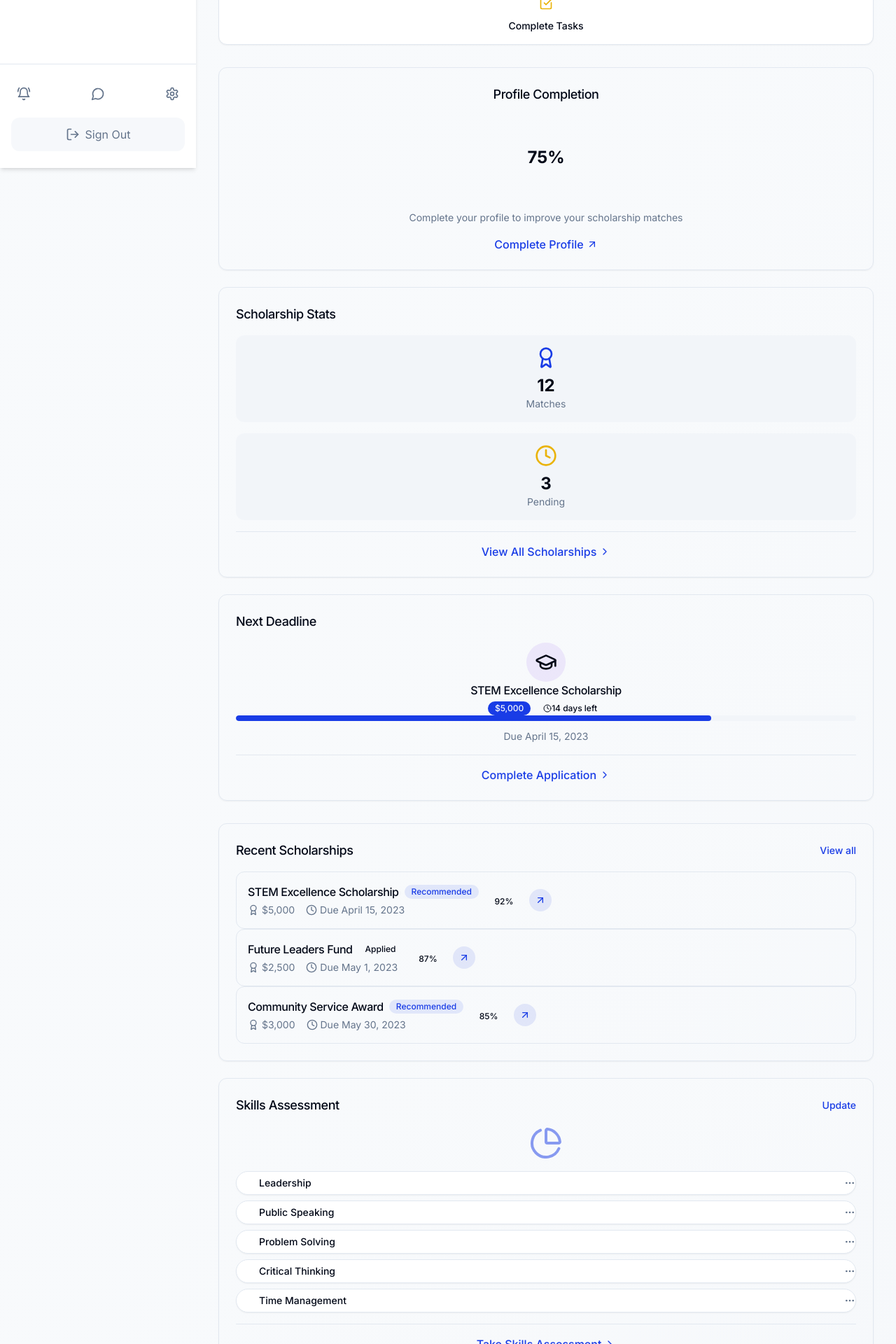
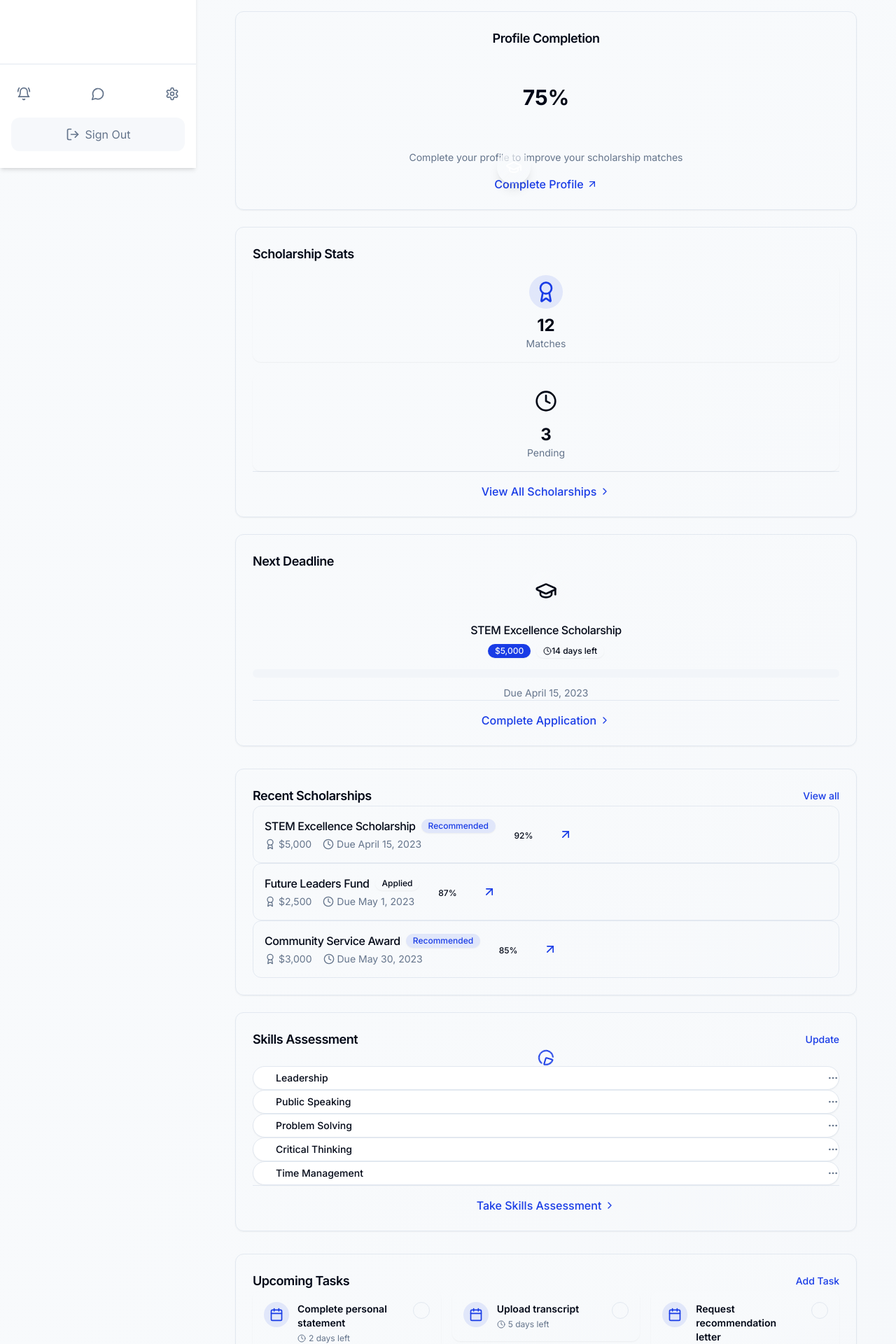
Before and after one commit to ryhan5/learnwell-fundwise-track, a React (Vite) app: page /dashboard in a window 1280 px wide. Shown: the part 560-2480 px from the top of the page at 70% size. Built offline with nearby package versions, Linux system fonts and the light colour scheme.

Commit message:
Improve dashboard UI

```diff
--- a/src/components/ui-components/Card.jsx
+++ b/src/components/ui-components/Card.jsx
@@ -12,7 +12,7 @@ const Card = ({
 }) => {
   const variantStyles = {
     default: "bg-card",
-    gradient: "bg-gradient-to-br from-primary/5 via-card to-accent/5",
+    gradient: "bg-gradient-to-br from-background via-card to-background backdrop-blur-[2px]",
     outline: "bg-background border-2",
     glass: "glass",
     dashboard: "bg-gradient-to-br from-background via-card to-background"
@@ -36,7 +36,7 @@ const Card = ({
         variantStyles[variant],
         roleStyles[role],
         highlighted && "ring-2 ring-primary",
-        onClick && "cursor-pointer hover-scale",
+        onClick && "cursor-pointer hover:shadow-md",
         className
       )}
       onClick={onClick}
--- a/src/components/ui-components/ProgressRing.jsx
+++ b/src/components/ui-components/ProgressRing.jsx
@@ -32,7 +32,7 @@ const ProgressRing = ({
           cy={size / 2}
           r={radius}
           strokeWidth={strokeWidth}
-          className={color}
+          className={color === "stroke-gradient-primary" ? "stroke-primary" : color}
           fill="transparent"
           strokeLinecap="round"
           initial={{ strokeDashoffset: circumference }}
@@ -44,6 +44,14 @@ const ProgressRing = ({
             transform: "rotate(-90deg)",
           }}
         />
+        {color === "stroke-gradient-primary" && (
+          <defs>
+            <linearGradient id="gradient-primary" x1="0%" y1="0%" x2="100%" y2="0%">
+              <stop offset="0%" stopColor="hsl(var(--primary))" />
+              <stop offset="100%" stopColor="hsl(var(--accent))" />
+            </linearGradient>
+          </defs>
+        )}
       </svg>
       {children && <div className="absolute">{children}</div>}
     </div>
--- a/src/pages/Dashboard.jsx
+++ b/src/pages/Dashboard.jsx
@@ -1,3 +1,4 @@
+
 import MainLayout from "@/components/layouts/MainLayout";
 import Card from "@/components/ui-components/Card";
 import Badge from "@/components/ui-components/Badge";
@@ -78,10 +79,10 @@ const Dashboard = () => {
   ];
 
   const quickActions = [
-    { name: "New Application", icon: Plus, color: "bg-primary/10 text-primary" },
-    { name: "Find Scholarships", icon: Bookmark, color: "bg-accent/10 text-accent" },
-    { name: "Update Skills", icon: Target, color: "bg-green-500/10 text-green-500" },
-    { name: "Complete Tasks", icon: CheckSquare, color: "bg-yellow-500/10 text-yellow-500" },
+    { name: "New Application", icon: Plus, color: "bg-gradient-to-br from-primary/20 to-primary/10 text-primary" },
+    { name: "Find Scholarships", icon: Bookmark, color: "bg-gradient-to-br from-accent/20 to-accent/10 text-accent" },
+    { name: "Update Skills", icon: Target, color: "bg-gradient-to-br from-green-500/20 to-green-500/10 text-green-500" },
+    { name: "Complete Tasks", icon: CheckSquare, color: "bg-gradient-to-br from-yellow-500/20 to-yellow-500/10 text-yellow-500" },
   ];
 
   const closestDeadline = recentScholarships.reduce((prev, current) =>
@@ -101,16 +102,16 @@ const Dashboard = () => {
 
   return (
     <MainLayout>
-      <div className="max-w-7xl mx-auto">
-        <header className="flex flex-col md:flex-row md:items-center justify-between gap-4 mb-8">
+      <div className="max-w-7xl mx-auto px-4 sm:px-6">
+        <header className="flex flex-col md:flex-row md:items-center justify-between gap-4 mb-8 bg-gradient-to-r from-background via-card to-background p-6 rounded-xl shadow-sm">
           <div>
-            <h1 className="text-2xl md:text-3xl font-semibold">Dashboard</h1>
-            <p className="text-muted-foreground mt-1">Track your scholarships and progress</p>
+            <h1 className="text-2xl md:text-3xl font-bold bg-gradient-to-r from-primary to-accent bg-clip-text text-transparent">Dashboard</h1>
+            <p className="text-muted-foreground mt-1">Track your scholarships and educational funding</p>
           </div>
           <div className="flex gap-3">
             <div className="relative">
               <button
-                className="bg-secondary hover:bg-secondary/80 text-foreground font-medium px-2 py-2 rounded-lg inline-flex items-center gap-1 transition-colors"
+                className="bg-secondary/80 hover:bg-secondary text-foreground font-medium px-3 py-2 rounded-lg inline-flex items-center gap-1 transition-colors shadow-sm"
                 onClick={() => setShowNotifications(!showNotifications)}
               >
                 <Bell className="w-5 h-5" />
@@ -123,20 +124,20 @@ const Dashboard = () => {
                 <motion.div
                   initial={{ opacity: 0, y: 10 }}
                   animate={{ opacity: 1, y: 0 }}
-                  className="absolute right-0 mt-2 w-72 bg-card border rounded-lg shadow-lg z-50"
+                  className="absolute right-0 mt-2 w-80 bg-card border rounded-lg shadow-lg z-50"
                 >
-                  <div className="p-3 border-b">
-                    <h3 className="font-medium">Notifications</h3>
+                  <div className="p-3 border-b bg-gradient-to-r from-background to-card rounded-t-lg">
+                    <h3 className="font-medium text-primary">Notifications</h3>
                   </div>
-                  <div className="max-h-72 overflow-y-auto">
+                  <div className="max-h-80 overflow-y-auto">
                     {notifications.map(notification => (
-                      <div key={notification.id} className="p-3 border-b hover:bg-muted/50 transition-colors">
+                      <div key={notification.id} className="p-3 border-b hover:bg-muted/30 transition-colors">
                         <div className="flex gap-3">
-                          <div className="flex-shrink-0 mt-1">
+                          <div className="flex-shrink-0 mt-1 p-2 rounded-full bg-primary/5">
                             {notificationIcon[notification.type]}
                           </div>
                           <div>
-                            <p className="font-medium text-sm">{notification.title}</p>
+                            <p className="font-semibold text-sm">{notification.title}</p>
                             <p className="text-xs text-muted-foreground mb-1">{notification.message}</p>
                             <p className="text-xs text-muted-foreground/70">{notification.time}</p>
                           </div>
@@ -144,8 +145,8 @@ const Dashboard = () => {
                       </div>
                     ))}
                   </div>
-                  <div className="p-2 text-center border-t">
-                    <Link to="/notifications" className="text-xs text-primary font-medium">
+                  <div className="p-3 text-center border-t bg-gradient-to-r from-card to-background rounded-b-lg">
+                    <Link to="/notifications" className="text-xs text-primary font-medium hover:underline transition-all">
                       View all notifications
                     </Link>
                   </div>
@@ -153,7 +154,7 @@ const Dashboard = () => {
               )}
             </div>
 
-            <button className="bg-primary/10 hover:bg-primary/20 text-primary font-medium px-4 py-2 rounded-lg inline-flex items-center gap-1 transition-colors">
+            <button className="bg-gradient-to-r from-primary to-primary/90 text-primary-foreground font-medium px-4 py-2 rounded-lg inline-flex items-center gap-2 transition-all hover:shadow-md">
               <Plus className="w-4 h-4" />
               <span>New Application</span>
             </button>
@@ -167,12 +168,14 @@ const Dashboard = () => {
               initial={{ opacity: 0, y: 10 }}
               animate={{ opacity: 1, y: 0 }}
               transition={{ duration: 0.3, delay: 0.1 * index }}
+              whileHover={{ y: -5 }}
             >
               <Card
-                className="p-4 flex flex-col items-center text-center hover:shadow-md transition-all cursor-pointer"
+                className="p-5 flex flex-col items-center text-center hover:shadow-md transition-all cursor-pointer"
+                variant="gradient"
                 role="action"
               >
-                <div className={`${action.color} p-3 rounded-full mb-3`}>
+                <div className={`${action.color} p-3 rounded-full mb-3 shadow-sm`}>
                   <action.icon className="w-5 h-5" />
                 </div>
                 <span className="text-sm font-medium">{action.name}</span>
@@ -186,16 +189,26 @@ const Dashboard = () => {
             initial={{ opacity: 0, y: 10 }}
             animate={{ opacity: 1, y: 0 }}
             transition={{ duration: 0.3 }}
+            whileHover={{ y: -5 }}
           >
-            <Card className="p-6 flex flex-col items-center" variant="dashboard">
-              <h3 className="text-lg font-medium text-center mb-4">Profile Completion</h3>
-              <ProgressRing value={75} size={120} strokeWidth={10}>
-                <span className="text-2xl font-bold">75%</span>
+            <Card className="p-6 flex flex-col items-center overflow-visible" variant="gradient">
+              <h3 className="text-lg font-semibold text-center mb-5 bg-gradient-to-r from-primary to-accent bg-clip-text text-transparent">Profile Completion</h3>
+              <div className="relative">
+                <ProgressRing value={75} size={140} strokeWidth={12} color="stroke-gradient-primary">
+                  <span className="text-3xl font-bold">75%</span>
                 </ProgressRing>
-              <p className="text-sm text-muted-foreground mt-4 text-center">
+                <motion.div
+                  className="absolute -right-4 -top-4 w-12 h-12 rounded-full bg-gradient-to-br from-primary to-accent flex items-center justify-center shadow-lg"
+                  animate={{ rotate: [0, 10, 0] }}
+                  transition={{ repeat: Infinity, duration: 2 }}
+                >
+                  <GraduationCap className="w-6 h-6 text-white" />
+                </motion.div>
+              </div>
+              <p className="text-sm text-muted-foreground mt-5 text-center max-w-xs">
                 Complete your profile to improve your scholarship matches
               </p>
-              <button className="mt-4 text-primary font-medium inline-flex items-center gap-1">
+              <button className="mt-4 text-primary font-medium inline-flex items-center gap-1 hover:gap-2 transition-all">
                 Complete Profile <ArrowUpRight className="w-4 h-4" />
               </button>
             </Card>
@@ -205,25 +218,30 @@ const Dashboard = () => {
             initial={{ opacity: 0, y: 10 }}
             animate={{ opacity: 1, y: 0 }}
             transition={{ duration: 0.3, delay: 0.1 }}
+            whileHover={{ y: -5 }}
           >
-            <Card className="p-6" variant="dashboard">
-              <h3 className="text-lg font-medium mb-4">Scholarship Stats</h3>
+            <Card className="p-6 overflow-visible" variant="gradient">
+              <h3 className="text-lg font-semibold mb-5 bg-gradient-to-r from-primary to-accent bg-clip-text text-transparent">Scholarship Stats</h3>
               <div className="grid grid-cols-2 gap-4">
-                <div className="bg-secondary/50 rounded-lg p-4 flex flex-col items-center">
-                  <Award className="w-8 h-8 text-primary mb-2" />
+                <div className="bg-gradient-to-br from-primary/10 to-primary/5 rounded-lg p-4 flex flex-col items-center shadow-sm">
+                  <div className="bg-primary/10 p-2 rounded-full mb-2">
+                    <Award className="w-8 h-8 text-primary" />
+                  </div>
                   <span className="text-2xl font-bold">12</span>
                   <span className="text-sm text-muted-foreground">Matches</span>
                 </div>
-                <div className="bg-secondary/50 rounded-lg p-4 flex flex-col items-center">
-                  <Clock className="w-8 h-8 text-yellow-500 mb-2" />
+                <div className="bg-gradient-to-br from-amber-500/10 to-amber-500/5 rounded-lg p-4 flex flex-col items-center shadow-sm">
+                  <div className="bg-amber-500/10 p-2 rounded-full mb-2">
+                    <Clock className="w-8 h-8 text-amber-500" />
+                  </div>
                   <span className="text-2xl font-bold">3</span>
                   <span className="text-sm text-muted-foreground">Pending</span>
                 </div>
               </div>
-              <div className="mt-4 pt-4 border-t">
+              <div className="mt-5 pt-4 border-t">
                 <Link
                   to="/scholarships"
-                  className="text-primary font-medium inline-flex items-center gap-1 w-full justify-center"
+                  className="text-primary font-medium inline-flex items-center gap-1 w-full justify-center hover:gap-2 transition-all"
                 >
                   View All Scholarships <ChevronRight className="w-4 h-4" />
                 </Link>
@@ -235,34 +253,42 @@ const Dashboard = () => {
             initial={{ opacity: 0, y: 10 }}
             animate={{ opacity: 1, y: 0 }}
             transition={{ duration: 0.3, delay: 0.2 }}
+            whileHover={{ y: -5 }}
           >
-            <Card className="p-6" variant="dashboard" role="info">
-              <h3 className="text-lg font-medium mb-4">Next Deadline</h3>
+            <Card className="p-6 overflow-visible" variant="gradient" role="info">
+              <h3 className="text-lg font-semibold mb-5 bg-gradient-to-r from-primary to-accent bg-clip-text text-transparent">Next Deadline</h3>
               <div className="flex flex-col items-center">
-                <div className="mb-3 p-3 bg-accent/10 rounded-full">
+                <motion.div
+                  className="mb-4 p-3 bg-gradient-to-br from-accent/20 to-accent/10 rounded-full"
+                  animate={{ y: [0, -5, 0] }}
+                  transition={{ repeat: Infinity, duration: 2 }}
+                >
                   <GraduationCap className="w-8 h-8 text-accent" />
-                </div>
-                <h4 className="font-medium text-center mb-1">{closestDeadline.name}</h4>
-                <div className="flex items-center gap-2 mb-3">
-                  <Badge variant="primary">{closestDeadline.amount}</Badge>
-                  <Badge variant="warning">
+                </motion.div>
+                <h4 className="font-medium text-center mb-2">{closestDeadline.name}</h4>
+                <div className="flex flex-wrap justify-center items-center gap-2 mb-4">
+                  <Badge variant="primary" className="shadow-sm">{closestDeadline.amount}</Badge>
+                  <Badge variant="warning" className="shadow-sm">
                     <Clock className="w-3 h-3 mr-1" /> {closestDeadline.daysLeft} days left
                   </Badge>
                 </div>
-                <div className="w-full bg-secondary/50 h-2 rounded-full overflow-hidden">
-                  <div
-                    className="bg-primary h-full rounded-full"
+                <div className="w-full bg-secondary/50 h-3 rounded-full overflow-hidden shadow-inner">
+                  <motion.div
+                    className="bg-gradient-to-r from-primary to-accent h-full rounded-full"
                     style={{ width: `${Math.min(100, (1 - closestDeadline.daysLeft/60) * 100)}%` }}
+                    initial={{ width: 0 }}
+                    animate={{ width: `${Math.min(100, (1 - closestDeadline.daysLeft/60) * 100)}%` }}
+                    transition={{ duration: 1 }}
                   />
                 </div>
                 <p className="text-sm text-muted-foreground mt-3 text-center">
                   Due {closestDeadline.deadline}
                 </p>
               </div>
-              <div className="mt-4 pt-4 border-t">
+              <div className="mt-5 pt-4 border-t">
                 <Link
                   to={`/scholarships/${closestDeadline.id}`}
-                  className="text-primary font-medium inline-flex items-center gap-1 w-full justify-center"
+                  className="text-primary font-medium inline-flex items-center gap-1 w-full justify-center hover:gap-2 transition-all"
                 >
                   Complete Application <ChevronRight className="w-4 h-4" />
                 </Link>
@@ -278,24 +304,30 @@ const Dashboard = () => {
             transition={{ duration: 0.3, delay: 0.3 }}
             className="lg:col-span-2"
           >
-            <Card className="p-6" variant="dashboard">
-              <div className="flex justify-between items-center mb-4">
-                <h3 className="text-lg font-medium">Recent Scholarships</h3>
-                <Link to="/scholarships" className="text-primary text-sm font-medium">
+            <Card className="p-6 overflow-hidden" variant="gradient">
+              <div className="flex justify-between items-center mb-5">
+                <h3 className="text-lg font-semibold bg-gradient-to-r from-primary to-accent bg-clip-text text-transparent">Recent Scholarships</h3>
+                <Link to="/scholarships" className="text-primary text-sm font-medium hover:underline">
                   View all
                 </Link>
               </div>
               <div className="space-y-4">
-                {recentScholarships.map((scholarship) => (
+                {recentScholarships.map((scholarship, index) => (
+                  <motion.div
+                    key={scholarship.id}
+                    initial={{ x: -20, opacity: 0 }}
+                    animate={{ x: 0, opacity: 1 }}
+                    transition={{ delay: 0.1 * index, duration: 0.3 }}
+                  >
                     <div
-                    key={scholarship.id}
-                    className="flex flex-col sm:flex-row sm:items-center gap-4 p-4 border rounded-lg hover:bg-muted/20 transition-colors"
+                      className="flex flex-col sm:flex-row sm:items-center gap-4 p-4 border rounded-lg hover:bg-gradient-to-r hover:from-background/50 hover:to-card/50 transition-all hover:shadow-md group"
                     >
                       <div className="sm:flex-1">
                         <div className="flex items-center gap-2">
-                        <h4 className="font-medium">{scholarship.name}</h4>
+                          <h4 className="font-medium group-hover:text-primary transition-colors">{scholarship.name}</h4>
                           <Badge
                             variant={scholarship.status === "Applied" ? "success" : "default"}
+                            className="shadow-sm"
                           >
                             {scholarship.status}
                           </Badge>
@@ -315,8 +347,8 @@ const Dashboard = () => {
                         <div className="flex items-center gap-2">
                           <ProgressRing
                             value={scholarship.match}
-                          size={40}
-                          strokeWidth={5}
+                            size={48}
+                            strokeWidth={6}
                             color={
                               scholarship.match >= 90
                                 ? "stroke-green-500"
@@ -331,12 +363,13 @@ const Dashboard = () => {
                         </div>
                         <Link
                           to={`/scholarships/${scholarship.id}`}
-                        className="inline-flex items-center justify-center w-8 h-8 rounded-full bg-primary/10 text-primary hover:bg-primary/20 transition-colors"
+                          className="inline-flex items-center justify-center w-10 h-10 rounded-full bg-gradient-to-br from-primary/20 to-primary/10 text-primary hover:from-primary/30 hover:to-primary/20 transition-all group-hover:scale-110"
                         >
-                        <ArrowUpRight className="w-4 h-4" />
+                          <ArrowUpRight className="w-5 h-5" />
                         </Link>
                       </div>
                     </div>
+                  </motion.div>
                 ))}
               </div>
             </Card>
@@ -346,27 +379,40 @@ const Dashboard = () => {
             initial={{ opacity: 0, y: 10 }}
             animate={{ opacity: 1, y: 0 }}
             transition={{ duration: 0.3, delay: 0.4 }}
+            whileHover={{ y: -5 }}
           >
-            <Card className="p-6" variant="dashboard">
-              <div className="flex justify-between items-center mb-4">
-                <h3 className="text-lg font-medium">Skills Assessment</h3>
-                <button className="text-primary text-sm font-medium">Update</button>
+            <Card className="p-6 overflow-visible" variant="gradient">
+              <div className="flex justify-between items-center mb-5">
+                <h3 className="text-lg font-semibold bg-gradient-to-r from-primary to-accent bg-clip-text text-transparent">Skills Assessment</h3>
+                <button className="text-primary text-sm font-medium hover:underline">Update</button>
               </div>
-              <div className="flex items-center justify-center mb-4">
-                <PieChart className="w-12 h-12 text-primary opacity-50" />
+              <div className="flex items-center justify-center mb-5">
+                <motion.div
+                  animate={{ rotate: 360 }}
+                  transition={{ duration: 20, repeat: Infinity, ease: "linear" }}
+                  className="relative"
+                >
+                  <PieChart className="w-16 h-16 text-primary opacity-30" />
+                </motion.div>
               </div>
-              <div className="space-y-2">
+              <div className="space-y-2.5">
                 {skills.map((skill, index) => (
+                  <motion.div
+                    key={index}
+                    initial={{ x: 20, opacity: 0 }}
+                    animate={{ x: 0, opacity: 1 }}
+                    transition={{ delay: 0.1 * index, duration: 0.3 }}
+                  >
                     <SkillBadge
-                    key={index}
                       name={skill.name}
                       score={skill.score}
                       color={skill.color}
                     />
+                  </motion.div>
                 ))}
               </div>
-              <div className="mt-4 pt-4 border-t">
-                <button className="text-primary font-medium inline-flex items-center gap-1 w-full justify-center">
+              <div className="mt-5 pt-4 border-t">
+                <button className="text-primary font-medium inline-flex items-center gap-1 w-full justify-center hover:gap-2 transition-all">
                   Take Skills Assessment <ChevronRight className="w-4 h-4" />
                 </button>
               </div>
@@ -380,19 +426,26 @@ const Dashboard = () => {
           transition={{ duration: 0.3, delay: 0.5 }}
           className="mb-8"
         >
-          <Card className="p-6" variant="dashboard">
-            <div className="flex justify-between items-center mb-4">
-              <h3 className="text-lg font-medium">Upcoming Tasks</h3>
-              <button className="text-primary text-sm font-medium">Add Task</button>
+          <Card className="p-6 overflow-visible" variant="gradient">
+            <div className="flex justify-between items-center mb-5">
+              <h3 className="text-lg font-semibold bg-gradient-to-r from-primary to-accent bg-clip-text text-transparent">Upcoming Tasks</h3>
+              <button className="text-primary text-sm font-medium hover:underline">Add Task</button>
             </div>
             <div className="grid grid-cols-1 md:grid-cols-3 gap-4">
-              {upcomingTasks.map((task) => (
-                <div key={task.id} className="flex items-start gap-3 p-4 bg-secondary/50 rounded-lg">
-                  <div className="mt-0.5">
-                    <Calendar className="w-5 h-5 text-primary flex-shrink-0" />
+              {upcomingTasks.map((task, index) => (
+                <motion.div
+                  key={task.id}
+                  initial={{ y: 20, opacity: 0 }}
+                  animate={{ y: 0, opacity: 1 }}
+                  transition={{ delay: 0.1 * index, duration: 0.3 }}
+                  whileHover={{ y: -5 }}
+                >
+                  <div className="flex items-start gap-3 p-4 bg-gradient-to-br from-secondary/80 to-secondary/40 rounded-lg shadow-sm hover:shadow-md transition-all">
+                    <div className="mt-0.5 p-2 rounded-full bg-primary/10">
+                      <Calendar className="w-5 h-5 text-primary" />
                     </div>
                     <div className="flex-1 min-w-0">
-                    <p className="text-sm font-medium truncate">{task.name}</p>
+                      <p className="text-sm font-semibold truncate">{task.name}</p>
                       <p className="text-xs text-muted-foreground flex items-center gap-1 mt-1">
                         <Clock className="w-3 h-3" />
                         <span className={priorityColor[task.priority]}>{task.deadline}</span>
@@ -402,6 +455,7 @@ const Dashboard = () => {
                       <button className="w-6 h-6 rounded-full border border-muted flex items-center justify-center hover:border-primary hover:bg-primary/5 transition-colors"></button>
                     </div>
                   </div>
+                </motion.div>
               ))}
             </div>
           </Card>
```
Lines whose indentation alone changed are shown as unchanged.
